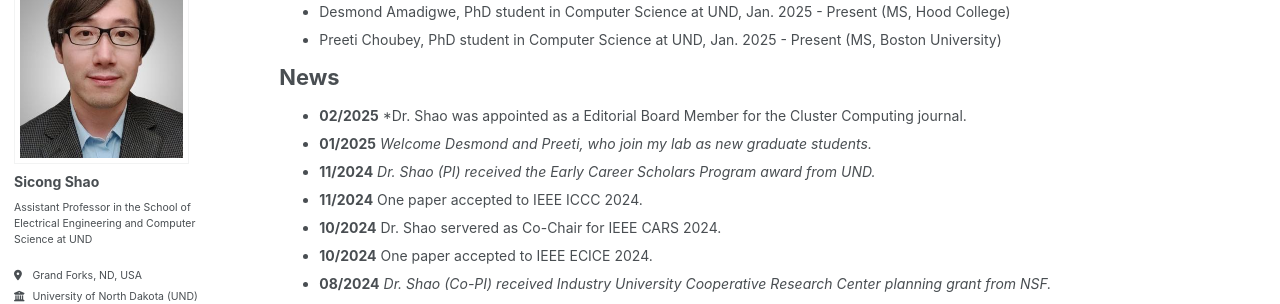
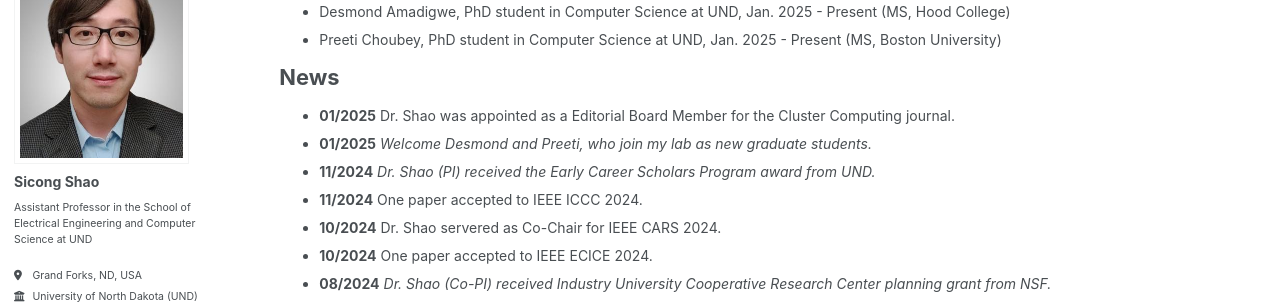
Before and after one commit to sicongshao/sicongshao.github.io, a Jekyll site: the page built from _pages/about.md, in a window 1280 px wide and 900 px high, scrolled down 396 px. Shown: the part 153-457 px from the top of the window. Built offline with Jekyll 4.4.1, drawn with Linux system fonts in a browser that asks for light colours; some web fonts are replaced.

Commit message:
first commit

```diff
--- a/_pages/about.md
+++ b/_pages/about.md
@@ -27,7 +27,7 @@ Current Students
 
 News
 ======
-* **02/2025** *Dr. Shao was appointed as a Editorial Board Member for the Cluster Computing journal.
+* **01/2025** Dr. Shao was appointed as a Editorial Board Member for the Cluster Computing journal.
 * **01/2025** *Welcome Desmond and Preeti, who join my lab as new graduate students.*
 * **11/2024** *Dr. Shao (PI) received the Early Career Scholars Program award from UND.*
 * **11/2024** One paper accepted to IEEE ICCC 2024.
```
